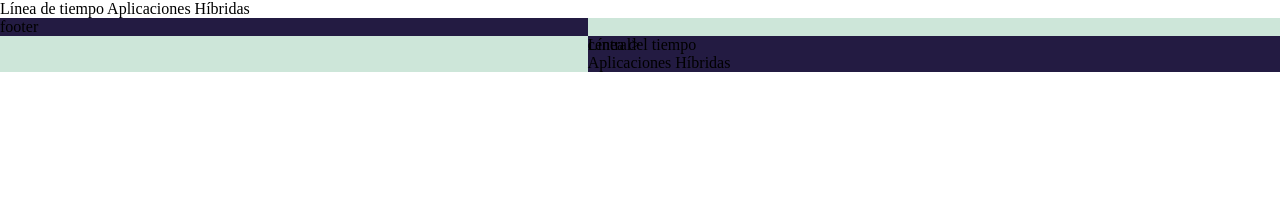
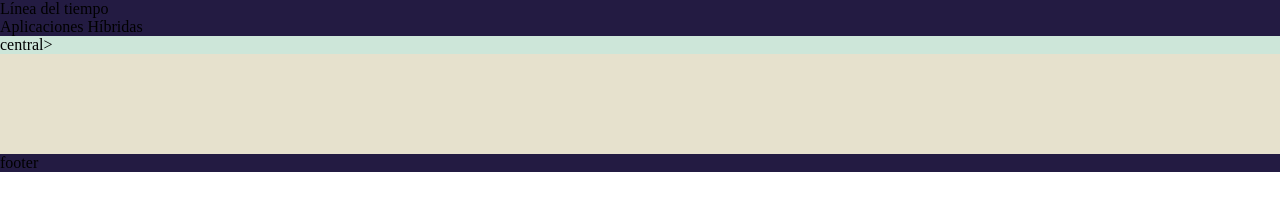
Before and after one commit to ArletheMora/linea-de-tiempo, a plain HTML site: page index.html in a window 1280 px wide. Drawn offline with Linux system fonts and the light colour scheme.

Commit message:
pequeño avance

```diff
--- a/css/estilo.css
+++ b/css/estilo.css
@@ -1,6 +1,6 @@
 *{
-    margin: 0%;
-    display:block
+    margin: 0;
+
 }
 
 .gridPrincipal{
@@ -8,20 +8,31 @@
     height: 100%;
     width: 100%;
     display: grid;
-     grid-template-rows: 1fr, 1fr, 1fr;
-    grid-template-areas: "header", "central", "footer"
+    align-items: center;
+    grid-template-rows: .20fr, .70fr, .1fr;
+    grid-template-areas: "header"
+                         "central"
+                         "footer";
+
 }
 
 .header{
     grid-area: header;
     background-color: #231B42;
+    width: 100%;
 }
 
 .central{
     grid-area: central;
+    justify-content: center;
 }
 
 .footer{
     grid-area: "footer";
     background-color: #231B42;
 }
+
+.divImg, .info{
+    background-color: #E6E1CD;
+    height: 50px;
+}
--- a/index.html
+++ b/index.html
@@ -15,6 +15,8 @@
       </div>
       <div class="central">
         <p>central></p>
+        <div class="divImg"></div>
+        <div class="info"></div>
       </div>
       <div class="footer">
         <p>footer</p>
```
